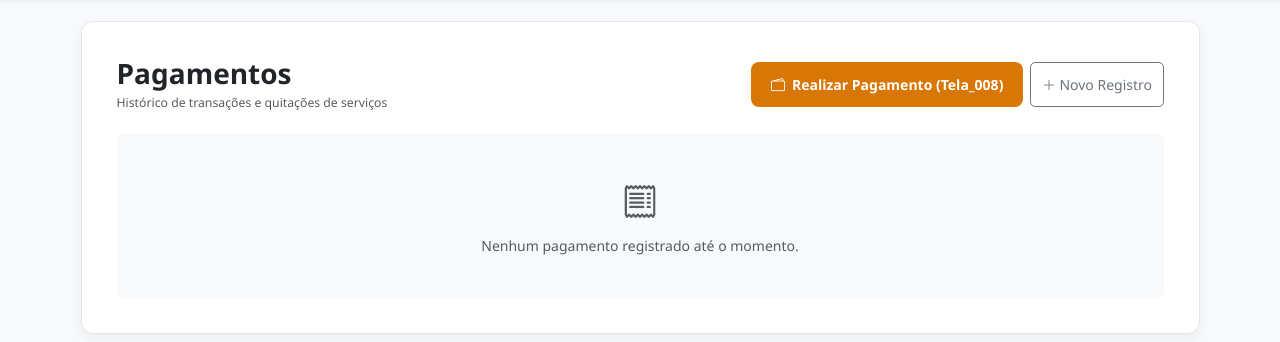
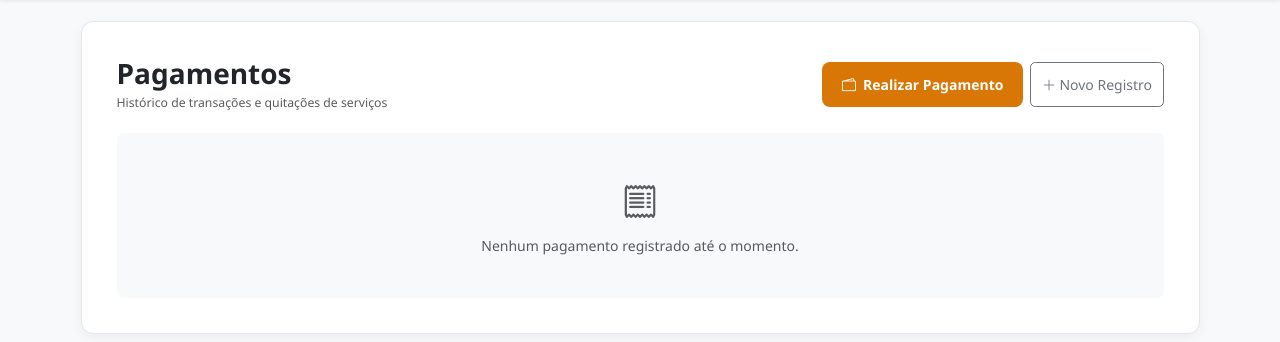
Before and after one commit to marcosdosea/Bankai, an ASP.NET Core app: template Codigo/Bankai/BankaiWeb/Views/Pagamento/Index.cshtml in a window 1280 px wide. Shown: the part 78-420 px from the top of the page. Run offline with ASP.NET Core 8, Linux system fonts and the light colour scheme; the template is opened without the code that fills it, so the values that code supplies are empty; style sheets or scripts are compiled from the project's sources; some libraries are stand-ins or nearby versions.

Commit message:
realiza último ajuste na tela inicial de realizar pagamento

```diff
--- a/Codigo/Bankai/BankaiWeb/Views/Pagamento/Index.cshtml
+++ b/Codigo/Bankai/BankaiWeb/Views/Pagamento/Index.cshtml
@@ -12,7 +12,7 @@
         </div>
         <div class="d-flex gap-2">
             <a asp-action="RealizarPagamento" asp-route-codigoAgendamento="1" asp-route-valor="150.00" class="btn btn-bankai">
-                <i class="bi bi-wallet2 me-1"></i> Realizar Pagamento (Tela_008)
+                <i class="bi bi-wallet2 me-1"></i> Realizar Pagamento
             </a>
             <a asp-action="Create" class="btn btn-outline-secondary d-flex align-items-center">
                 <i class="bi bi-plus-lg me-1"></i> Novo Registro
```
